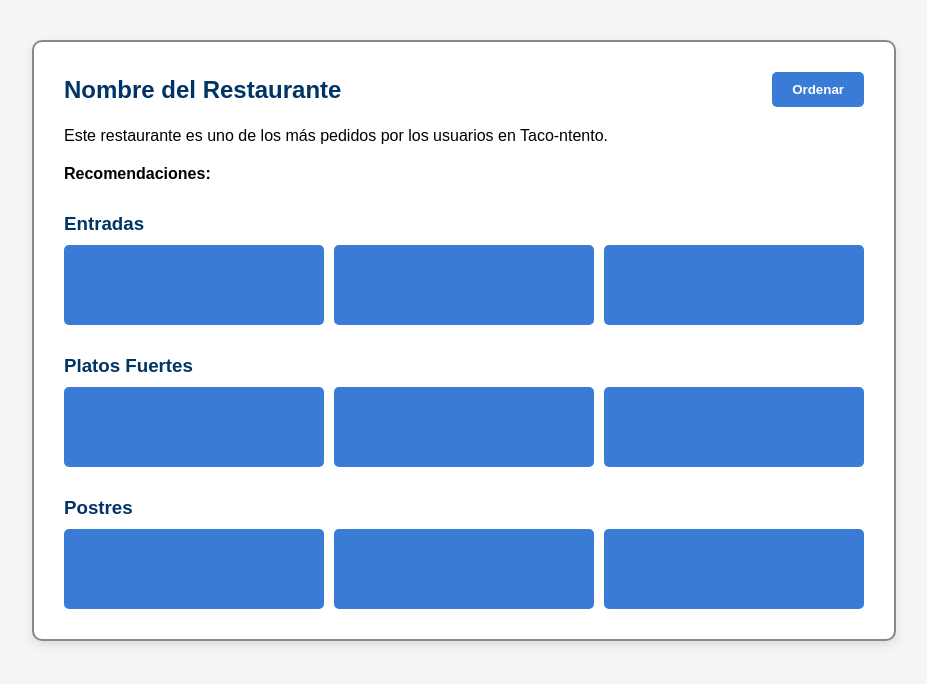
After one commit to Hecta18/Proyecto2, a Flask app: page /restaurante in a window 1280 px wide. The commit adds this page. Shown: the top 684 px of the page, without its empty margins (176-1103 px from the left). Run offline with Flask 3, Linux system fonts and the light colour scheme.

Commit message:
cambios y agregar html restaruante

```diff
--- a/src/static/style.css
+++ b/src/static/style.css
@@ -1,22 +1,65 @@
 body {
     font-family: Arial, sans-serif;
-    padding: 20px;
-    text-align: center;
-    background-color: #f4f4f4;
+    background-color: #f5f5f5;
+    margin: 0;
+    padding: 30px;
 }
 
-input, button {
-    padding: 10px;
-    margin: 5px;
+.ventana {
+    background-color: white;
+    border: 2px solid #888;
+    border-radius: 10px;
+    max-width: 800px;
+    margin: auto;
+    padding: 30px;
+    box-shadow: 0 4px 10px rgba(0, 0, 0, 0.1);
+}
+
+h1, h2, h3 {
+    color: #003366;
 }
 
 button {
-    background-color: #007bff;
+    padding: 10px 20px;
+    background-color: #3a7bd5;
     color: white;
     border: none;
+    border-radius: 5px;
+    font-weight: bold;
     cursor: pointer;
 }
 
 button:hover {
-    background-color: #0056b3;
+    background-color: #2b6cb0;
 }
+
+input[type="text"], input[type="password"] {
+    padding: 10px;
+    width: 100%;
+    margin-top: 5px;
+    margin-bottom: 15px;
+    border: 1px solid #ccc;
+    border-radius: 5px;
+}
+
+.imagen-circular {
+    width: 120px;
+    height: 120px;
+    border-radius: 50%;
+    background-color: #3a7bd5;
+}
+
+.contenedor-cajas {
+    display: flex;
+    gap: 10px;
+    flex-wrap: wrap;
+    margin-top: 10px;
+}
+
+.caja {
+    background-color: #3a7bd5;
+    flex: 1 1 calc(33.333% - 10px);
+    height: 80px;
+    min-width: 150px;
+    border-radius: 5px;
+}
--- /dev/null
+++ b/src/templates/restaurante.html
@@ -0,0 +1,110 @@
+<!DOCTYPE html>
+<html lang="es">
+<head>
+    <meta charset="UTF-8">
+    <title>Restaurante - Taco-ntento</title>
+    <link rel="stylesheet" href="{{ url_for('static', filename='style.css') }}">
+    <style>
+        body {
+            font-family: Arial, sans-serif;
+            padding: 40px;
+        }
+
+        .ventana {
+            border: 2px solid #888;
+            width: 800px;
+            margin: 0 auto;
+            padding: 30px;
+        }
+
+        .titulo {
+            display: flex;
+            justify-content: space-between;
+            align-items: center;
+        }
+
+        .titulo h2 {
+            margin: 0;
+        }
+
+        .btn-ordenar {
+            padding: 10px 20px;
+            font-weight: bold;
+            cursor: pointer;
+        }
+
+        .descripcion {
+            margin-top: 20px;
+        }
+
+        .recomendaciones {
+            margin-top: 20px;
+            font-weight: bold;
+        }
+
+        .categoria {
+            margin-top: 30px;
+        }
+
+        .categoria h3 {
+            margin-bottom: 10px;
+        }
+
+        .contenedor-cajas {
+            display: flex;
+            gap: 10px;
+            flex-wrap: wrap;
+        }
+
+        .caja {
+            background-color: #3a7bd5;
+            height: 80px;
+            flex: 1 1 calc(33.333% - 10px);
+            min-width: 150px;
+        }
+    </style>
+</head>
+<body>
+    <div class="ventana">
+        <div class="titulo">
+            <h2>Nombre del Restaurante</h2>
+            <button class="btn-ordenar">Ordenar</button>
+        </div>
+
+        <div class="descripcion">
+            <p>Este restaurante es uno de los más pedidos por los usuarios en Taco-ntento.</p>
+        </div>
+
+        <div class="recomendaciones">
+            Recomendaciones:
+        </div>
+
+        <div class="categoria">
+            <h3>Entradas</h3>
+            <div class="contenedor-cajas">
+                <div class="caja"></div>
+                <div class="caja"></div>
+                <div class="caja"></div>
+            </div>
+        </div>
+
+        <div class="categoria">
+            <h3>Platos Fuertes</h3>
+            <div class="contenedor-cajas">
+                <div class="caja"></div>
+                <div class="caja"></div>
+                <div class="caja"></div>
+            </div>
+        </div>
+
+        <div class="categoria">
+            <h3>Postres</h3>
+            <div class="contenedor-cajas">
+                <div class="caja"></div>
+                <div class="caja"></div>
+                <div class="caja"></div>
+            </div>
+        </div>
+    </div>
+</body>
+</html>
```
